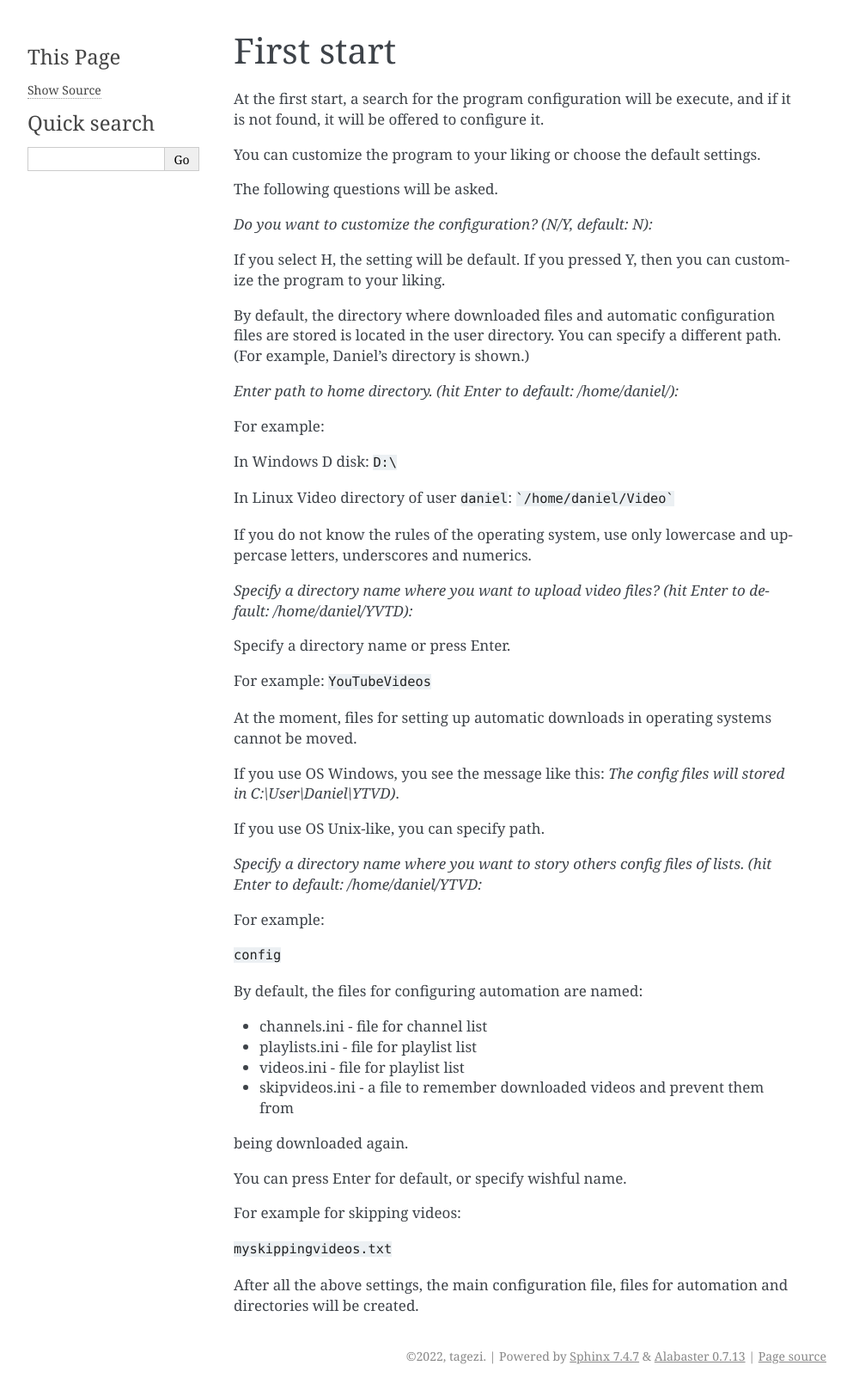
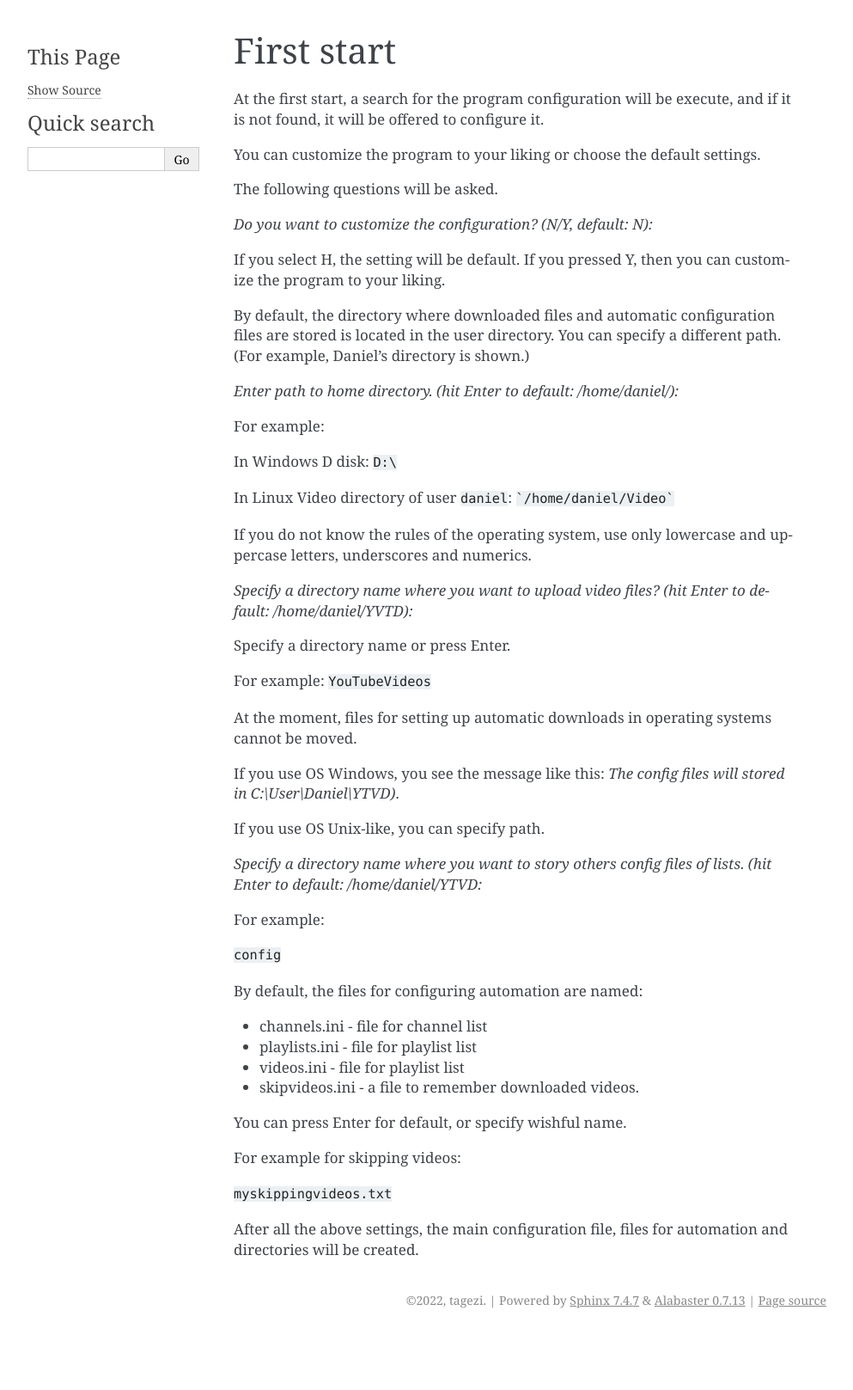
Before and after one commit to tagezi/ytvd, a Sphinx documentation site: the page built from docs/user/firststart.rst, in a window 1280 px wide. Shown: the whole page at 86% size, without its empty margins (148-1141 px from the left). Built offline with Sphinx 7.4.7, drawn with Linux system fonts in a browser that asks for light colours; after the commit the page ends 1552 px from its top, so only the background shows below that.

Commit message:
Some documentation improvements

```diff
--- a/docs/conf.py
+++ b/docs/conf.py
@@ -96,7 +96,7 @@ html_theme = 'alabaster'
 # Add any paths that contain custom static files (such as style sheets) here,
 # relative to this directory. They are copied after the builtin static files,
 # so a file named "default.css" will overwrite the builtin "default.css".
-html_static_path = ['_static']
+# html_static_path = ['_static']
 
 # These paths are either relative to html_static_path
 # or fully qualified paths (eg. https://...)
--- a/docs/user/firststart.rst
+++ b/docs/user/firststart.rst
@@ -56,8 +56,7 @@ By default, the files for configuring automation are named:
 * channels.ini - file for channel list
 * playlists.ini - file for playlist list
 * videos.ini  - file for playlist list
-* skipvideos.ini - a file to remember downloaded videos and prevent them from
-being downloaded again.
+* skipvideos.ini - a file to remember downloaded videos.
 
 You can press Enter for default, or specify wishful name.
 
--- a/docs/user/setting.rst
+++ b/docs/user/setting.rst
@@ -8,8 +8,7 @@ Now, there are files for setup automatic download. These files have names:
 * `channels.ini` - file for channel list
 * `playlists.ini` - file for playlist list
 * `videos.ini`  - file for playlist list
-* `skipvideos.ini` - a file to remember downloaded videos and prevent them from
-being downloaded again.
+* `skipvideos.ini` - a file to remember downloaded videos.
 
 If you need, add links on your playlists in these files each on a new line. If
 you want to skip a few videos, you can add link to that videos in
@@ -23,7 +22,7 @@ Program setup
 =============
 
 There are lines in `./config/YTVD/config.ini` file for OS Unix-like, and in
-`C:/User/YTVD/config/config.ini:
+`C:/User/YTVD/config/config.ini`:
 
 .. code-block::
 
```
Also changed, not shown: docs/dev/agreement.rst (+2 -12 lines), 1 other file.
